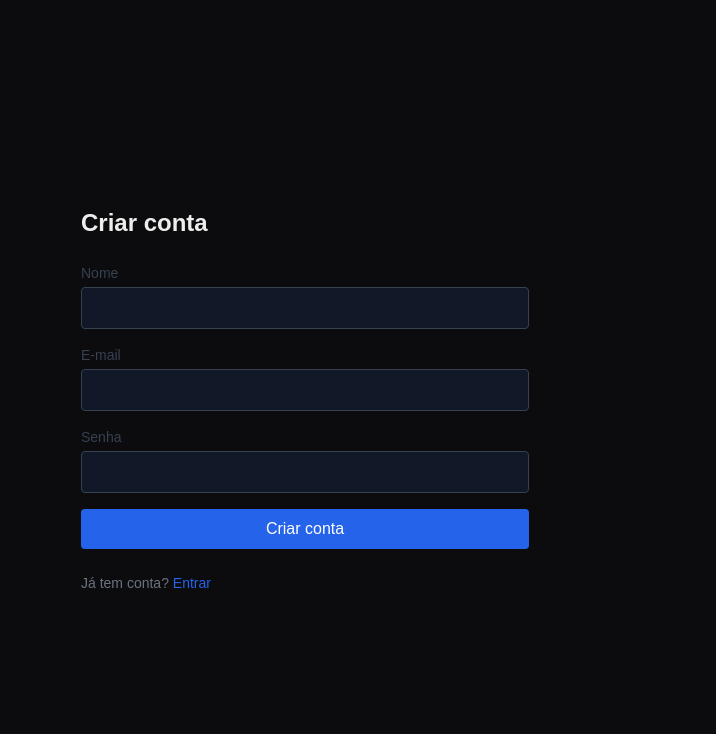
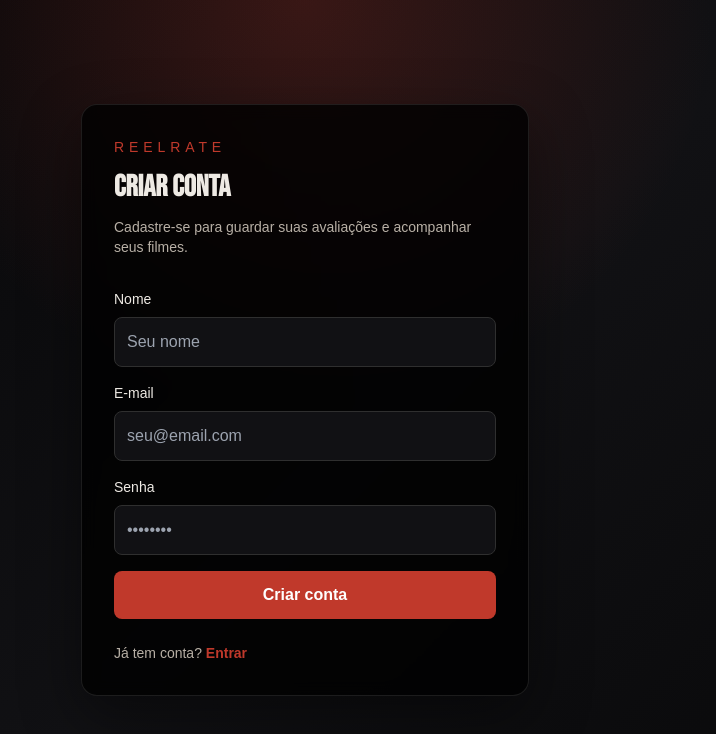
Before and after one commit to DuduMoura/gabryel-filmes, a Next.js app: page /register in a window 1280 px wide. Shown: the top 734 px of the page, without its empty margins (335-1051 px from the left). Built offline with nearby package versions, Linux system fonts and the light colour scheme.

Commit message:
Adiciona funcionalidade de login e logout com NextAuth #8

```diff
--- a/app/api/auth/register/route.ts
+++ b/app/api/auth/register/route.ts
@@ -31,7 +31,7 @@ export async function POST(req: Request) {
     });
 
     return NextResponse.json({ id: user.id, name: user.name, email: user.email }, { status: 201 });
-  } catch (err) {
+  } catch {
     return NextResponse.json({ error: "Erro interno" }, { status: 500 });
   }
 }
--- a/app/layout.tsx
+++ b/app/layout.tsx
@@ -1,6 +1,7 @@
 import type { Metadata } from "next";
 import localFont from "next/font/local";
 import { Bebas_Neue, Lato, Playfair_Display, Space_Mono } from "next/font/google";
+import { AuthSessionProvider } from "@/components/AuthSessionProvider";
 import "./globals.css";
 
 const geistSans = localFont({
@@ -56,7 +57,7 @@ export default function RootLayout({
       <body
         className={`${geistSans.variable} ${geistMono.variable} ${bebasNeue.variable} ${lato.variable} ${playfairDisplay.variable} ${spaceMono.variable} antialiased bg-reel text-foreground`}
       >
-        {children}
+        <AuthSessionProvider>{children}</AuthSessionProvider>
       </body>
     </html>
   );
--- a/app/login/page.tsx
+++ b/app/login/page.tsx
@@ -1,7 +1,8 @@
 "use client";
 
-import { useState } from "react";
-import { signIn } from "next-auth/react";
+import { useEffect, useState } from "react";
+import Link from "next/link";
+import { signIn, useSession } from "next-auth/react";
 import { useRouter } from "next/navigation";
 
 export default function LoginPage() {
@@ -10,6 +11,13 @@ export default function LoginPage() {
   const [error, setError] = useState("");
   const [loading, setLoading] = useState(false);
   const router = useRouter();
+  const { status } = useSession();
+
+  useEffect(() => {
+    if (status === "authenticated") {
+      router.replace("/");
+    }
+  }, [router, status]);
 
   async function handleSubmit(e: React.FormEvent) {
     e.preventDefault();
@@ -38,46 +46,54 @@ export default function LoginPage() {
   }
 
   return (
-    <main className="flex min-h-screen flex-col items-center justify-center p-8">
-      <div className="w-full max-w-md space-y-6">
-        <h1 className="text-2xl font-bold">Entrar</h1>
+    <main className="flex min-h-screen items-center justify-center bg-[radial-gradient(circle_at_top,_rgba(192,57,43,0.25),_transparent_40%),linear-gradient(135deg,_#050506,_#111114_55%,_#080809)] p-6 text-[#eeeae4]">
+      <div className="w-full max-w-md rounded-2xl border border-white/10 bg-black/80 p-8 shadow-[0_20px_60px_rgba(0,0,0,0.45)] backdrop-blur">
+        <div className="mb-8 space-y-3">
+          <p className="text-sm uppercase tracking-[0.35em] text-[#c0392b]">ReelRate</p>
+          <h1 className="text-3xl font-bold" style={{ fontFamily: "var(--font-bebas), sans-serif" }}>
+            Entrar na conta
+          </h1>
+          <p className="text-sm text-[#b8b0a6]">Acesse sua conta para continuar avaliando filmes.</p>
+        </div>
 
         <form onSubmit={handleSubmit} className="space-y-4">
           <div>
-            <label className="block text-sm font-medium text-gray-700">E-mail</label>
+            <label className="mb-2 block text-sm font-medium text-[#eeeae4]">E-mail</label>
             <input
               type="email"
               value={email}
               onChange={(e) => setEmail(e.target.value)}
-              className="mt-1 block w-full rounded border border-gray-300 bg-white px-3 py-2 text-gray-900 dark:border-gray-700 dark:bg-gray-900 dark:text-gray-100"
+              className="block w-full rounded-lg border border-[#2f2f2f] bg-[#111114] px-3 py-3 text-[#f6f1eb] outline-none transition focus:border-[#c0392b]"
+              placeholder="seu@email.com"
               required
             />
           </div>
 
           <div>
-            <label className="block text-sm font-medium text-gray-700">Senha</label>
+            <label className="mb-2 block text-sm font-medium text-[#eeeae4]">Senha</label>
             <input
               type="password"
               value={password}
               onChange={(e) => setPassword(e.target.value)}
-              className="mt-1 block w-full rounded border border-gray-300 bg-white px-3 py-2 text-gray-900 dark:border-gray-700 dark:bg-gray-900 dark:text-gray-100"
+              className="block w-full rounded-lg border border-[#2f2f2f] bg-[#111114] px-3 py-3 text-[#f6f1eb] outline-none transition focus:border-[#c0392b]"
+              placeholder="••••••••"
               required
             />
           </div>
 
-          {error && <p className="text-sm text-red-600">{error}</p>}
+          {error && <p className="text-sm text-[#ff7b72]">{error}</p>}
 
           <button
             type="submit"
-            className="w-full rounded bg-blue-600 px-4 py-2 text-white disabled:opacity-50"
+            className="w-full rounded-lg bg-[#c0392b] px-4 py-3 font-semibold text-white transition hover:bg-[#a62f21] disabled:cursor-not-allowed disabled:opacity-60"
             disabled={loading}
           >
             {loading ? "Entrando..." : "Entrar"}
           </button>
         </form>
 
-        <p className="text-sm text-gray-500">
-          Não tem conta? <a className="text-blue-600" href="/register">Criar conta</a>
+        <p className="mt-6 text-sm text-[#b8b0a6]">
+          Não tem conta? <Link className="font-semibold text-[#c0392b] hover:text-[#ff6b57]" href="/register">Criar conta</Link>
         </p>
       </div>
     </main>
--- a/app/register/page.tsx
+++ b/app/register/page.tsx
@@ -1,6 +1,7 @@
 "use client";
 
 import { useState } from "react";
+import Link from "next/link";
 import { useRouter } from "next/navigation";
 
 export default function RegisterPage() {
@@ -31,65 +32,73 @@ export default function RegisterPage() {
         return;
       }
 
-      // Redireciona para a página de login após sucesso
       router.push("/login");
-    } catch (err) {
+    } catch {
       setLoading(false);
       setError("Erro de rede");
     }
   }
 
   return (
-    <main className="flex min-h-screen flex-col items-center justify-center p-8">
-      <div className="w-full max-w-md space-y-6">
-        <h1 className="text-2xl font-bold">Criar conta</h1>
+    <main className="flex min-h-screen items-center justify-center bg-[radial-gradient(circle_at_top,_rgba(192,57,43,0.25),_transparent_40%),linear-gradient(135deg,_#050506,_#111114_55%,_#080809)] p-6 text-[#eeeae4]">
+      <div className="w-full max-w-md rounded-2xl border border-white/10 bg-black/80 p-8 shadow-[0_20px_60px_rgba(0,0,0,0.45)] backdrop-blur">
+        <div className="mb-8 space-y-3">
+          <p className="text-sm uppercase tracking-[0.35em] text-[#c0392b]">ReelRate</p>
+          <h1 className="text-3xl font-bold" style={{ fontFamily: "var(--font-bebas), sans-serif" }}>
+            Criar conta
+          </h1>
+          <p className="text-sm text-[#b8b0a6]">Cadastre-se para guardar suas avaliações e acompanhar seus filmes.</p>
+        </div>
 
         <form onSubmit={handleSubmit} className="space-y-4">
           <div>
-            <label className="block text-sm font-medium text-gray-700">Nome</label>
+            <label className="mb-2 block text-sm font-medium text-[#eeeae4]">Nome</label>
             <input
               value={name}
               onChange={(e) => setName(e.target.value)}
-              className="mt-1 block w-full rounded border border-gray-300 bg-white px-3 py-2 text-gray-900 dark:border-gray-700 dark:bg-gray-900 dark:text-gray-100"
+              className="block w-full rounded-lg border border-[#2f2f2f] bg-[#111114] px-3 py-3 text-[#f6f1eb] outline-none transition focus:border-[#c0392b]"
+              placeholder="Seu nome"
               required
             />
           </div>
 
           <div>
-            <label className="block text-sm font-medium text-gray-700">E-mail</label>
+            <label className="mb-2 block text-sm font-medium text-[#eeeae4]">E-mail</label>
             <input
               type="email"
               value={email}
               onChange={(e) => setEmail(e.target.value)}
-              className="mt-1 block w-full rounded border border-gray-300 bg-white px-3 py-2 text-gray-900 dark:border-gray-700 dark:bg-gray-900 dark:text-gray-100"
+              className="block w-full rounded-lg border border-[#2f2f2f] bg-[#111114] px-3 py-3 text-[#f6f1eb] outline-none transition focus:border-[#c0392b]"
+              placeholder="seu@email.com"
               required
             />
           </div>
 
           <div>
-            <label className="block text-sm font-medium text-gray-700">Senha</label>
+            <label className="mb-2 block text-sm font-medium text-[#eeeae4]">Senha</label>
             <input
               type="password"
               value={password}
               onChange={(e) => setPassword(e.target.value)}
-              className="mt-1 block w-full rounded border border-gray-300 bg-white px-3 py-2 text-gray-900 dark:border-gray-700 dark:bg-gray-900 dark:text-gray-100"
+              className="block w-full rounded-lg border border-[#2f2f2f] bg-[#111114] px-3 py-3 text-[#f6f1eb] outline-none transition focus:border-[#c0392b]"
+              placeholder="••••••••"
               required
             />
           </div>
 
-          {error && <p className="text-sm text-red-600">{error}</p>}
+          {error && <p className="text-sm text-[#ff7b72]">{error}</p>}
 
           <button
             type="submit"
-            className="w-full rounded bg-blue-600 px-4 py-2 text-white disabled:opacity-50"
+            className="w-full rounded-lg bg-[#c0392b] px-4 py-3 font-semibold text-white transition hover:bg-[#a62f21] disabled:cursor-not-allowed disabled:opacity-60"
             disabled={loading}
           >
             {loading ? "Cadastrando..." : "Criar conta"}
           </button>
         </form>
 
-        <p className="text-sm text-gray-500">
-          Já tem conta? <a className="text-blue-600" href="/login">Entrar</a>
+        <p className="mt-6 text-sm text-[#b8b0a6]">
+          Já tem conta? <Link className="font-semibold text-[#c0392b] hover:text-[#ff6b57]" href="/login">Entrar</Link>
         </p>
       </div>
     </main>
--- /dev/null
+++ b/components/AuthSessionProvider.tsx
@@ -0,0 +1,7 @@
+"use client";
+
+import { SessionProvider } from "next-auth/react";
+
+export function AuthSessionProvider({ children }: { children: React.ReactNode }) {
+  return <SessionProvider>{children}</SessionProvider>;
+}
--- a/components/SiteNav.tsx
+++ b/components/SiteNav.tsx
@@ -1,4 +1,7 @@
+"use client";
+
 import Link from "next/link";
+import { signOut, useSession } from "next-auth/react";
 import styles from "@/app/page.module.css";
 
 const NAV_ITEMS = [
@@ -9,6 +12,9 @@ const NAV_ITEMS = [
 ] as const;
 
 export function SiteNav({ active }: { active?: "filmes" }) {
+  const { status } = useSession();
+  const isAuthenticated = status === "authenticated";
+
   return (
     <nav
       style={{
@@ -57,8 +63,11 @@ export function SiteNav({ active }: { active?: "filmes" }) {
             </Link>
           );
         })}
+        {isAuthenticated ? (
           <button
+            type="button"
             className={styles.ctaPrimary}
+            onClick={() => signOut({ callbackUrl: "/" })}
             style={{
               fontFamily: "var(--font-lato), sans-serif",
               fontWeight: 700,
@@ -71,8 +80,28 @@ export function SiteNav({ active }: { active?: "filmes" }) {
               cursor: "pointer",
             }}
           >
+            Sair
+          </button>
+        ) : (
+          <Link
+            href="/login"
+            className={styles.ctaPrimary}
+            style={{
+              fontFamily: "var(--font-lato), sans-serif",
+              fontWeight: 700,
+              fontSize: 14,
+              color: "#fff",
+              background: "#c0392b",
+              border: "none",
+              borderRadius: 4,
+              padding: "10px 22px",
+              cursor: "pointer",
+              textDecoration: "none",
+            }}
+          >
             Entrar
-        </button>
+          </Link>
+        )}
       </div>
     </nav>
   );
--- /dev/null
+++ b/global.d.ts
@@ -0,0 +1,3 @@
+declare module "*.css";
+declare module "*.scss";
+declare module "*.sass";
```
Lines whose indentation alone changed are shown as unchanged.
